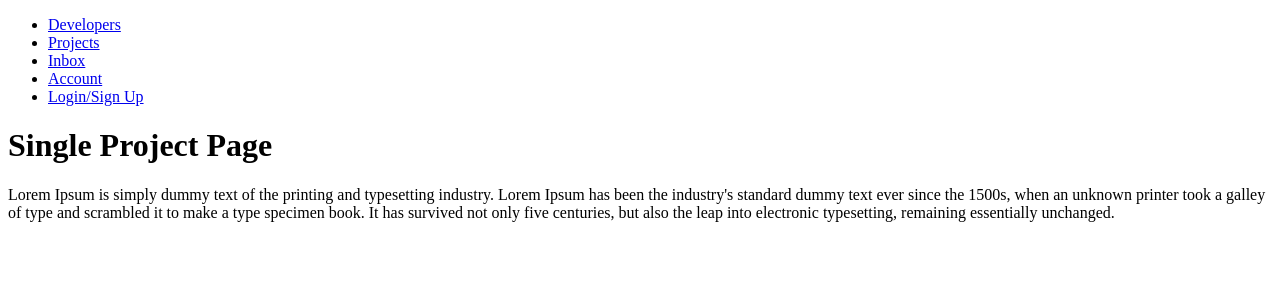
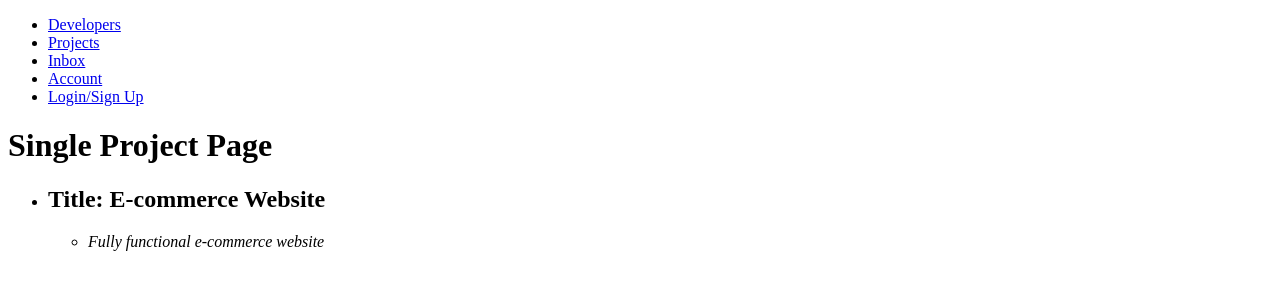
Before and after one commit to Rvkt/DevSearch, a Django app: page /project/1/ in a window 1280 px wide. Shown: the top 300 px of the page. Run offline with Django 3.2, Linux system fonts and the light colour scheme.

Commit message:
Access & Render indivitual project with the primary key

```diff
--- a/projects/templates/projects/single-project.html
+++ b/projects/templates/projects/single-project.html
@@ -1,11 +1,11 @@
 {% extends 'main.html' %} {% block content %}
 
 <h1>Single Project Page</h1>
-<p>
-    Lorem Ipsum is simply dummy text of the printing and typesetting industry. Lorem Ipsum has been the industry's
-    standard dummy text ever since the 1500s, when an unknown printer took a galley of type and scrambled it to make a
-    type specimen book. It has survived not only five centuries, but also the leap into electronic typesetting,
-    remaining essentially unchanged.
-</p>
+<ul>
+    <li><h2>Title: {{ project.title }}</h2></li>
+    <ul>
+        <li><i>{{ project.description }}</i></li>
+    </ul>
+</ul>
 
 {% endblock content %}
--- a/projects/views.py
+++ b/projects/views.py
@@ -27,7 +27,12 @@ def projects(request):
 
 
 def project(request, pk):
-    return render(request, 'projects/single-project.html')
+    projectObj = None
+    for i in projectsList:
+        if i['id'] == pk:
+            projectObj = i
+    context = {'project': projectObj}
+    return render(request, 'projects/single-project.html', context)
 
 
 def createProject(request):
```
